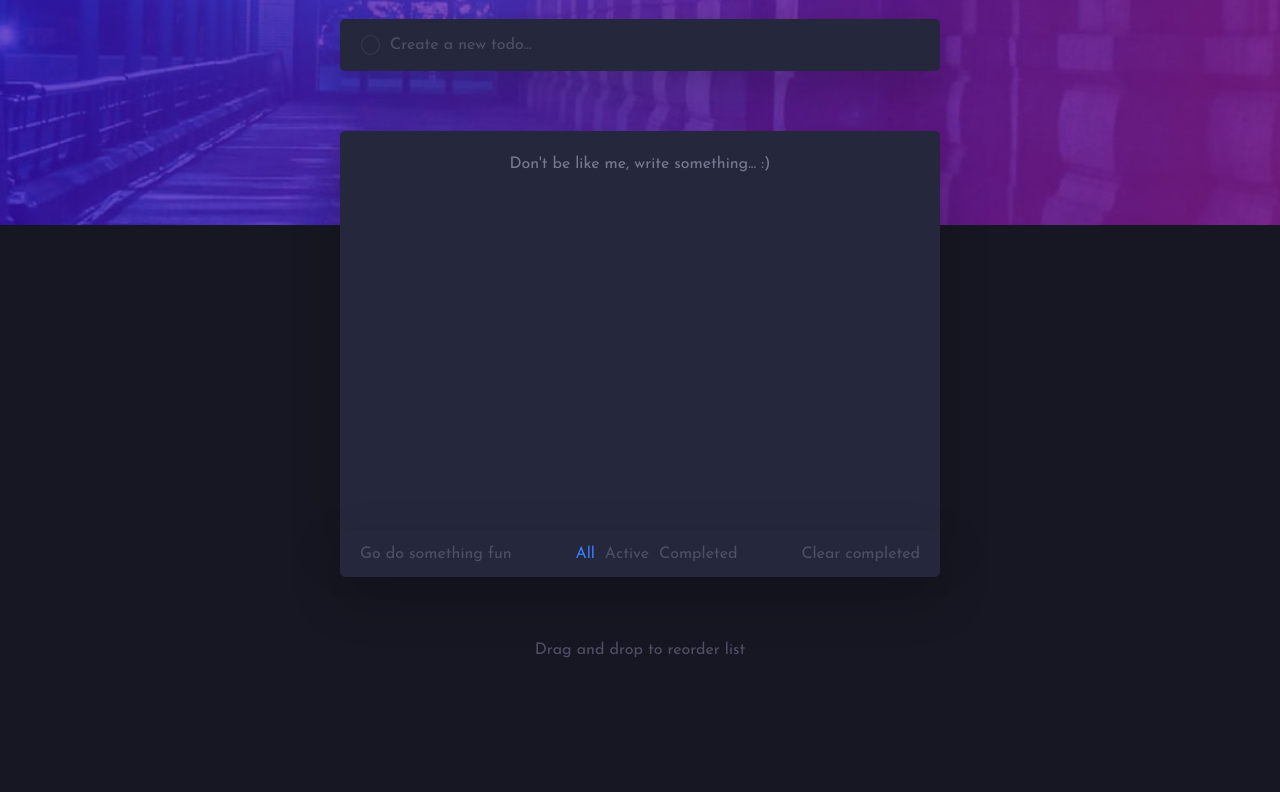
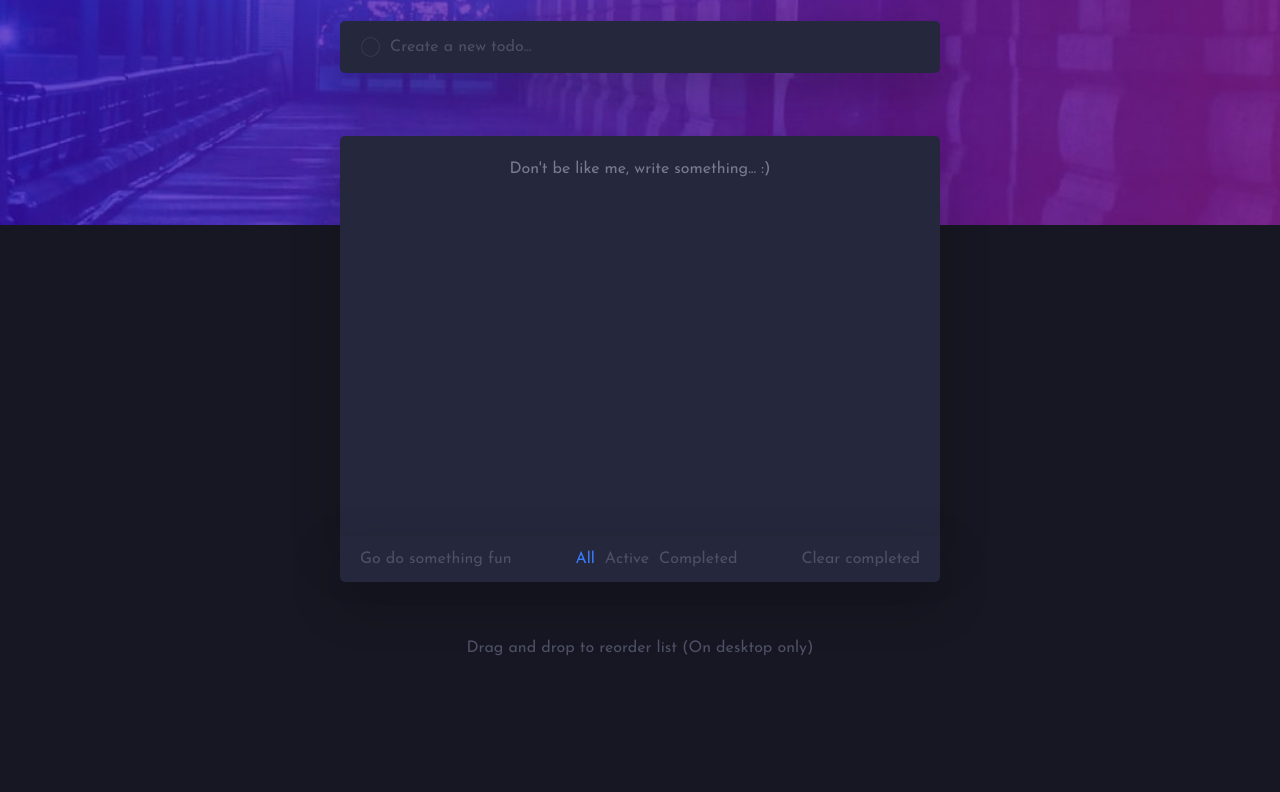
Before and after one commit to faissalabsml/todo-app, a website built with Parcel: page index.html in a window 1280 px wide. Shown: the part 95-887 px from the top of the page. Built offline with nearby package versions, Linux system fonts and the light colour scheme.

Commit message:
Minor changes

```diff
--- a/index.html
+++ b/index.html
@@ -144,7 +144,7 @@
       </div>
 
       <div class="note">
-        <p>Drag and drop to reorder list</p>
+        <p>Drag and drop to reorder list (On desktop only)</p>
       </div>
 
       <div class="message">
--- a/src/scss/globals/home.scss
+++ b/src/scss/globals/home.scss
@@ -5,6 +5,7 @@
   color: #fff;
   height: 100vh;
   transition: var(--transition);
+  overflow: hidden;
 }
 
 .overlay {
@@ -91,7 +92,7 @@
 
 .note {
   color: var(--text-color-darker);
-  margin-top: 3rem;
+  margin-top: 2rem;
 }
 
 .message {
```
